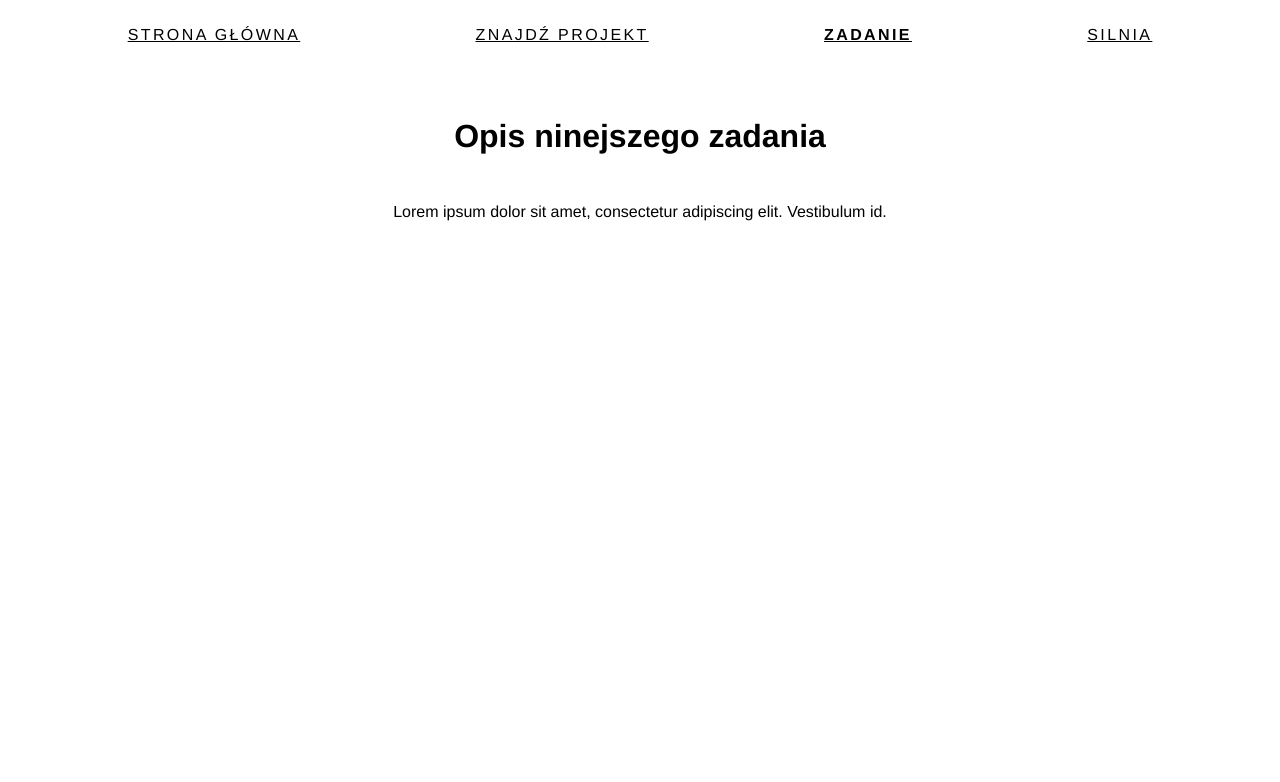
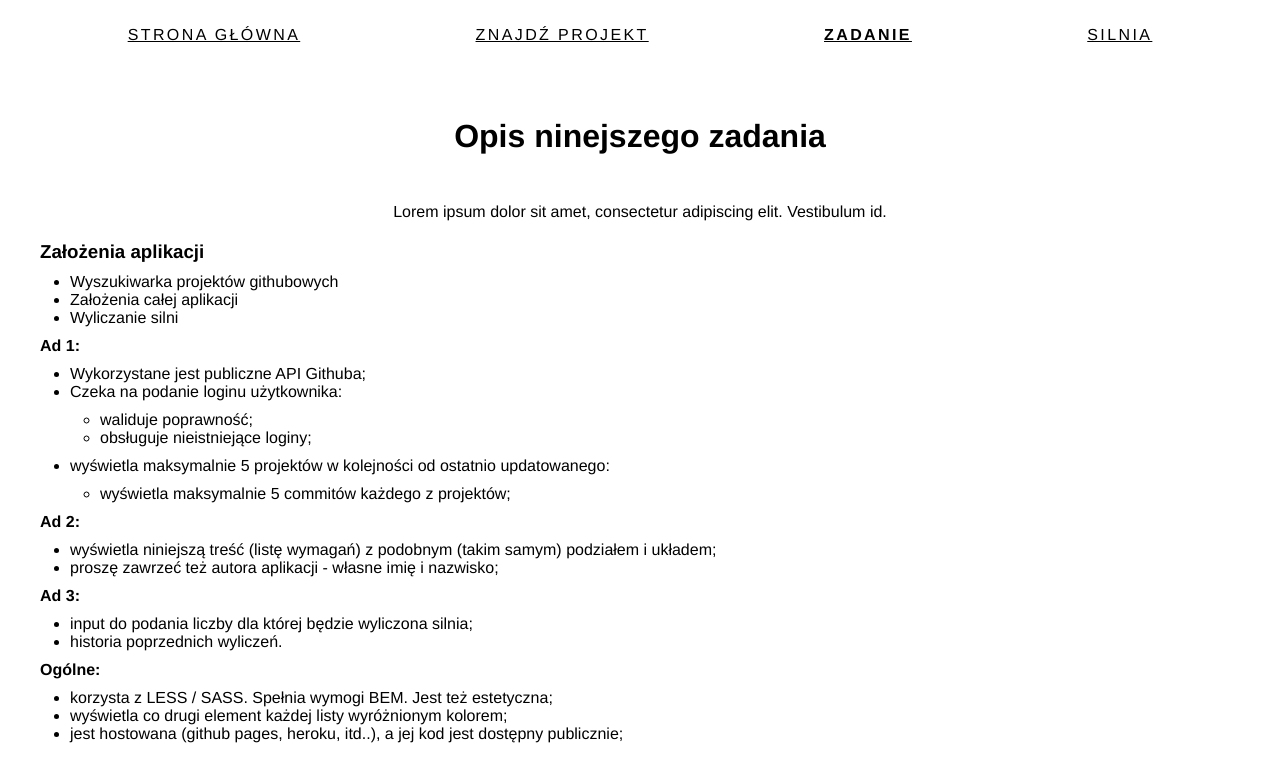
Before and after one commit to MatiSami/Find-Github-Profile, a React (Create React App) app: page /instructions in a window 1280 px wide. Shown: the top 782 px of the page. Built offline with nearby package versions, Linux system fonts and the light colour scheme.

Commit message:
add content for Instruction's page and add styles for list. add error for empty array repos  from API

```diff
--- a/src/components/CommitListItem.js
+++ b/src/components/CommitListItem.js
@@ -15,13 +15,10 @@ function CommitItemList({ message, author, date }) {
 }
 
 const CommitsListElement = styled.div`
-    /* list-style: none; */
     font-size: 18px;
     padding: 5px 40px;
     margin-bottom: 10px;
     display: flex;
-    /* align-items: center;
-    justify-content: space-between; */
     flex-direction: column;
 
     p:first-of-type {
--- a/src/components/GithubSearchForm.js
+++ b/src/components/GithubSearchForm.js
@@ -15,7 +15,7 @@ function GithubSearchForm({ addReposList, isLoading, addCommits, showError }) {
     useEffect(() => {
         addReposList(reposList);
         isLoading(loadingStatus)
-    }, [reposList, loadingStatus]);
+    }, [reposList, loadingStatus, addReposList, isLoading]);
 
     async function handleSubmit(event) {
         event.preventDefault();
@@ -28,12 +28,11 @@ function GithubSearchForm({ addReposList, isLoading, addCommits, showError }) {
                 'Accept': 'application/vnd.github.v3+json',
             }
         })
-            .then(response => response.json()) //Converting the response to a JSON object
+            .then(response => response.json())
             .then(data => {
-                // console.log(data)
                 setReposList(data)
                 setloadingStatus(false)
-                if (data.message === "Not Found") {
+                if ((data.message === "Not Found") || (data.length === 0)){
                    showError(true)
                 }else {
                     showError(false)
--- a/src/components/ReposItemList.js
+++ b/src/components/ReposItemList.js
@@ -20,7 +20,6 @@ function ReposItemList({addCommits, name, user}) {
         })
             .then(response => response.json())
             .then(data => {
-                // console.log(data)
                 addCommits(data)
             })
             .catch(error => {
--- a/src/routes/Instructions.js
+++ b/src/routes/Instructions.js
@@ -2,15 +2,76 @@ import React from 'react';
 import SectionTitle from '../components/SectionTitle';
 import Navbar from '../layouts/nav/Navbar';
 import SectionDescription from './../components/SectionDescription';
+import styled from 'styled-components';
 
 function Instructions(props) {
     return (
         <div className='wrapper'>
-            <Navbar/>
-            <SectionTitle title="Opis ninejszego zadania"/>
-            <SectionDescription description="Lorem ipsum dolor sit amet, consectetur adipiscing elit. Vestibulum id."/>
+            <Navbar />
+            <SectionTitle title="Opis ninejszego zadania" />
+            <SectionDescription description="Lorem ipsum dolor sit amet, consectetur adipiscing elit. Vestibulum id." />
+
+        <ApplicationRequirements>
+            <h3>Założenia aplikacji</h3>
+
+            <ul>
+                <li>Wyszukiwarka projektów githubowych</li>
+                <li> Założenia całej aplikacji </li>
+                <li>Wyliczanie silni </li>
+            </ul>
+
+            <h4>Ad 1:</h4>
+            <ul>
+                <li>Wykorzystane jest publiczne API Githuba; </li>
+                <li>Czeka na podanie loginu użytkownika: </li>
+                <ul>
+                    <li>waliduje poprawność; </li>
+                    <li>obsługuje nieistniejące loginy; </li>
+                </ul>
+                <li>wyświetla maksymalnie 5 projektów w kolejności od ostatnio updatowanego: </li>
+                <ul>
+                    <li>wyświetla maksymalnie 5 commitów każdego z projektów;</li>
+                </ul>
+
+            </ul>
+            <h4>Ad 2:</h4>
+            <ul>
+                <li>wyświetla niniejszą treść (listę wymagań) z podobnym (takim samym) podziałem i układem;  </li>
+                <li>proszę zawrzeć też autora aplikacji - własne imię i nazwisko;</li>
+            </ul>
+
+            <h4>Ad 3:</h4>
+            <ul>
+                <li>input do podania liczby dla której będzie wyliczona silnia;  </li>
+                <li>historia poprzednich wyliczeń. </li>
+            </ul>
+
+            <h4>Ogólne:</h4>
+            <ul>
+                <li>korzysta z LESS / SASS. Spełnia wymogi BEM. Jest też estetyczna; </li>
+                <li>wyświetla co drugi element każdej listy wyróżnionym kolorem; </li>
+                <li>jest hostowana (github pages, heroku, itd..), a jej kod jest dostępny publicznie;</li>
+            </ul>
+        </ApplicationRequirements>
+
+
         </div>
     );
 }
 
+const ApplicationRequirements = styled.div`
+margin-top: 20px;
+
+    ul {
+        padding-left: 20px;
+        margin: 10px;
+    }
+
+    ul:nth-of-type(2) {
+        ul {
+            padding-left: 20px;
+        }
+    }
+`
+
 export default Instructions;
```
